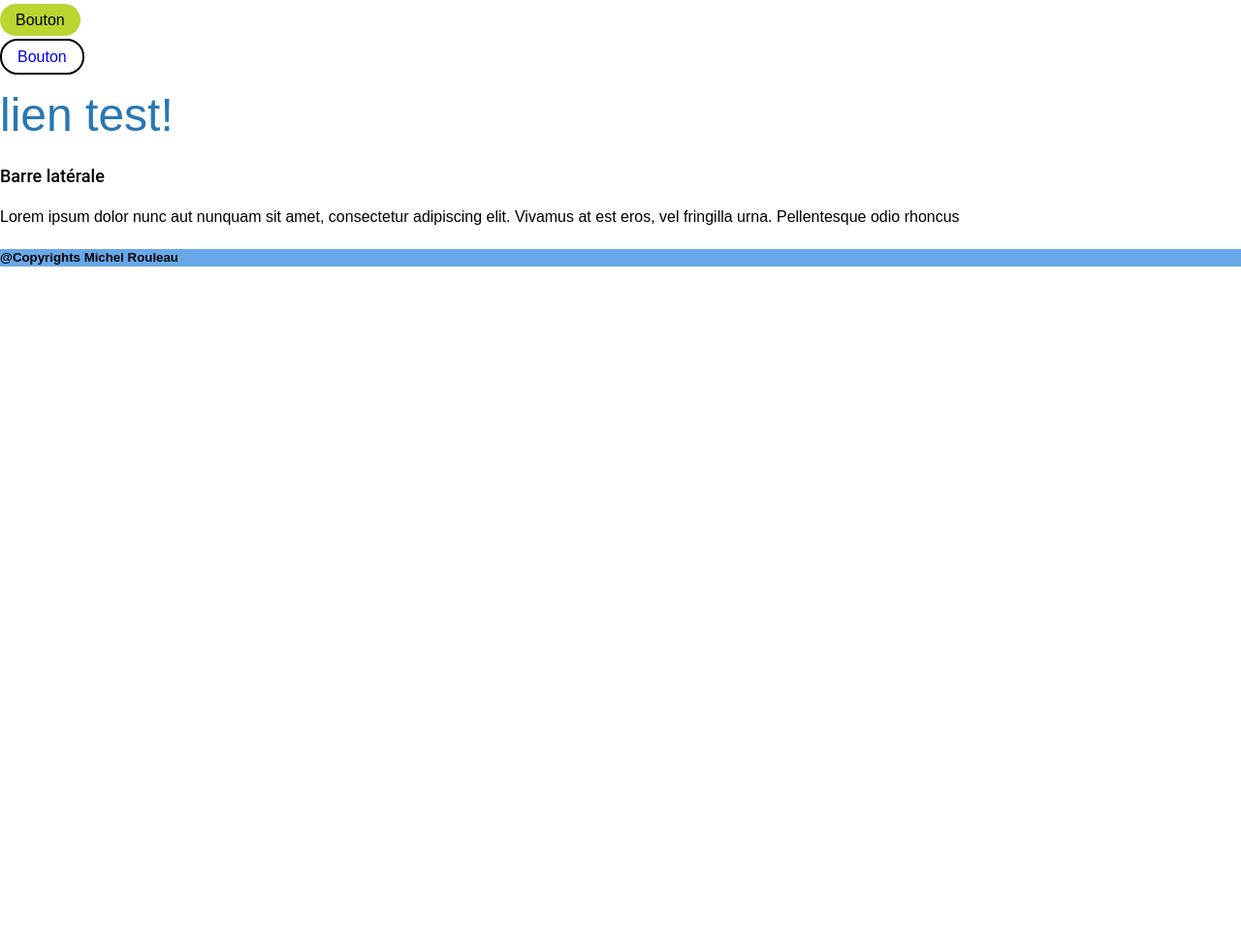
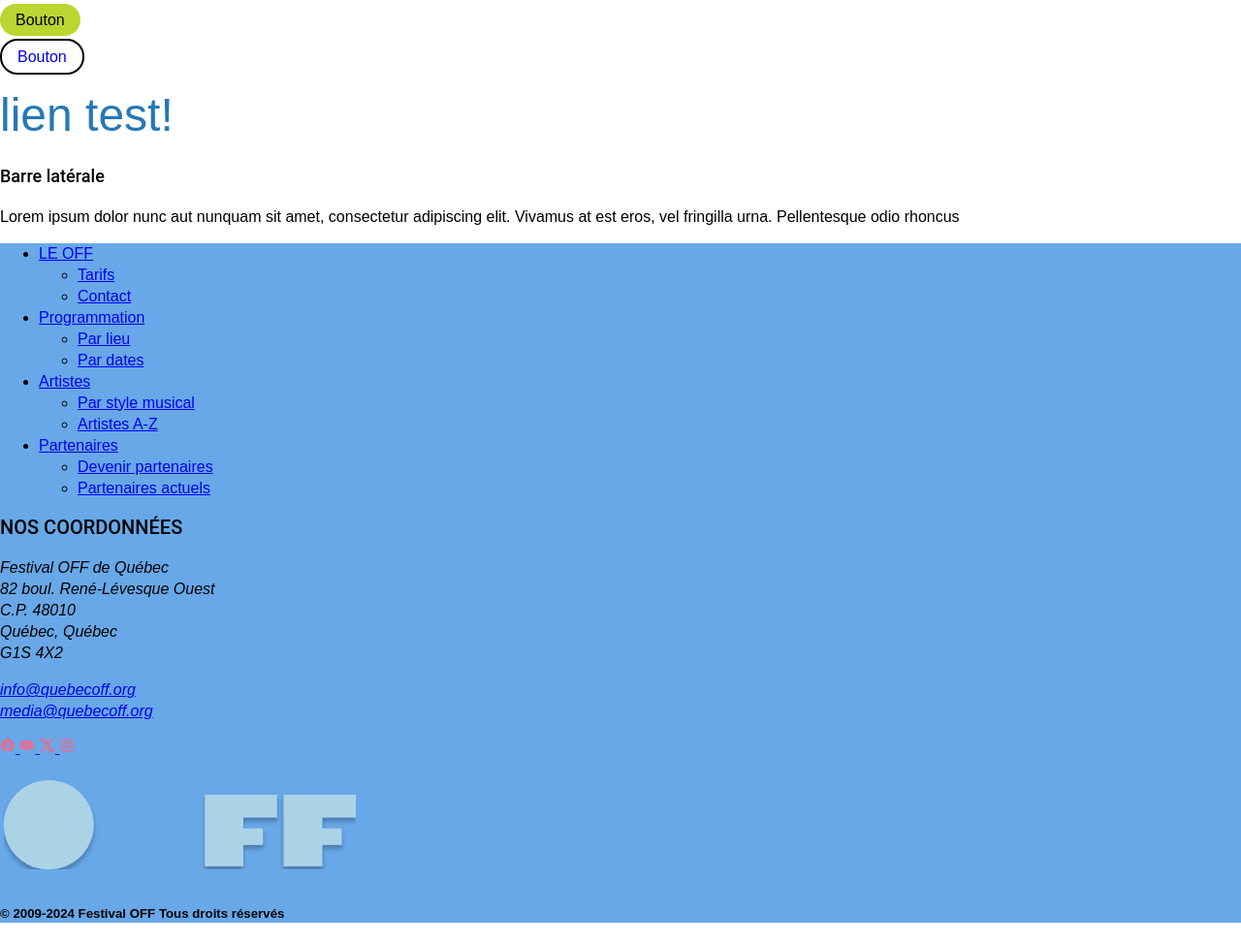
Before and after one commit to LauuRoy/Festival_OFF, a PHP site: page / in a window 1280 px wide. Shown: the part 657-1631 px from the top of the page at 97% size. Before the commit the page ends 932 px from the top, so only its background shows below. Run offline with PHP 8.4, Linux system fonts and the light colour scheme; data comes from the database, SQL or seed files in the repository.

Commit message:
Rajout du html du pied de page

```diff
--- a/public/liaisons/fragments/piedDePage.inc.php
+++ b/public/liaisons/fragments/piedDePage.inc.php
@@ -1,5 +1,69 @@
 <footer class="piedDePage">
-    <h5 class="piedDePage__copyRights">@Copyrights Michel Rouleau</h5>
+    <nav>
+        <ul>
+            <li>
+                <a href="#">LE OFF</a>
+                <ul>
+                    <li><a href="#">Tarifs</a></li>
+                    <li><a href="#">Contact</a></li>
+                </ul>
+            </li>
+            <li>
+                <a href="#">Programmation</a>
+                <ul>
+                    <li><a href="#">Par lieu</a></li>
+                    <li><a href="#">Par dates</a></li>
+                </ul>
+            </li>
+            <li>
+                <a href="#">Artistes</a>
+                <ul>
+                    <li><a href="#">Par style musical</a></li>
+                    <li><a href="#">Artistes A-Z</a></li>
+                </ul>
+            </li>
+            <li>
+                <a href="#">Partenaires</a>
+                <ul>
+                    <li><a href="#">Devenir partenaires</a></li>
+                    <li><a href="#">Partenaires actuels</a></li>
+                </ul>
+            </li>
+    </nav>
+    <div class="informations__secondaires">
+        <div class="nos__coordonnees">
+            <h2>Nos coordonnées</h2>
+                <address>
+                    <p>Festival OFF de Québec<br>
+                       82 boul. René-Lévesque Ouest<br>
+                       C.P. 48010<br>
+                       Québec, Québec<br>
+                       G1S 4X2</p>
+                       <p><a href="mailto:info@quebecoff.org">info@quebecoff.org</a><br>
+                       <a href="mailto:media@quebecoff.org">media@quebecoff.org</a>
+                    </p>
+                </address>
+        </div>
+        <div class="medias">
+            <a href="https://www.facebook.com/?locale=fr_CA">
+                <img class="sociaux" src="../public/liaisons/images/svg/ic--baseline-facebook.svg" alt="Facebook">
+            </a>
+            <a href="https://www.youtube.com/">
+                <img class="sociaux" src="../public/liaisons/images/svg/mdi--youtube.svg" alt="Youtube">
+            </a>
+            <a href="https://twitter.com/?lang=fr">
+                <img class="sociaux" src="../public/liaisons/images/svg/prime--twitter.svg" alt="Twitter">
+            </a>
+            <a href="https://www.instagram.com/">
+                <img class="sociaux" src="../public/liaisons/images/svg/mdi--instagram.svg" alt="Instagram">
+            </a>
+        </div>
+        <br>
+        <div id="logo_footer">
+            <a href="#">
+            <img src="../public/liaisons/images/svg/logo_OFF.svg" alt="Festival-OFF" title="Festival-OFF" /></a>
+        </div>
+             <h5 class="piedDePage__copyRights">© 2009-2024 Festival OFF Tous droits réservés</h5>
 </footer>
 
 <script src="liaisons/js/_menu.js"></script>
```
Also changed, not shown: public/liaisons/images/svg/ic--baseline-facebook.svg (added), public/liaisons/images/svg/mdi--instagram.svg (added), public/liaisons/images/svg/mdi--youtube.svg (added), public/liaisons/images/svg/prime--twitter.svg (added), 1 other file.
